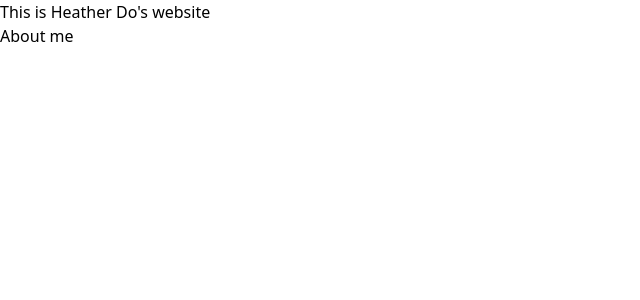
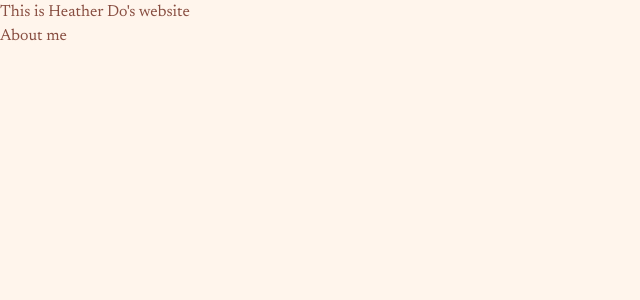
Before and after one commit to heather-do/heather-do.github.io, a SvelteKit app: page / in a window 1280 px wide. Shown: the top 300 px of the page, without its empty margins (0-640 px from the left). Built offline with nearby package versions, Linux system fonts and the light colour scheme.

Commit message:
[add] custom fonts

```diff
--- a/src/app.css
+++ b/src/app.css
@@ -1,3 +1,26 @@
 @import 'tailwindcss/base';
 @import 'tailwindcss/components';
 @import 'tailwindcss/utilities';
+
+html {
+	--background: #fff5ec;
+	--text-primary: #884e41;
+}
+
+@font-face {
+	font-family: Newsreader;
+	font-style: normal;
+	src: url('/fonts/Newsreader-VariableFont_opsz,wght.ttf');
+}
+
+@font-face {
+	font-family: Newsreader;
+	font-style: italic;
+	src: url('/fonts/Newsreader-Italic-VariableFont_opsz,wght.ttf');
+}
+
+body {
+	background-color: var(--background);
+	font-family: Newsreader, serif;
+	color: var(--text-primary);
+}
```
Also changed, not shown: static/fonts/Newsreader-Italic-VariableFont_opsz,wght.ttf (added), static/fonts/Newsreader-VariableFont_opsz,wght.ttf (added).
